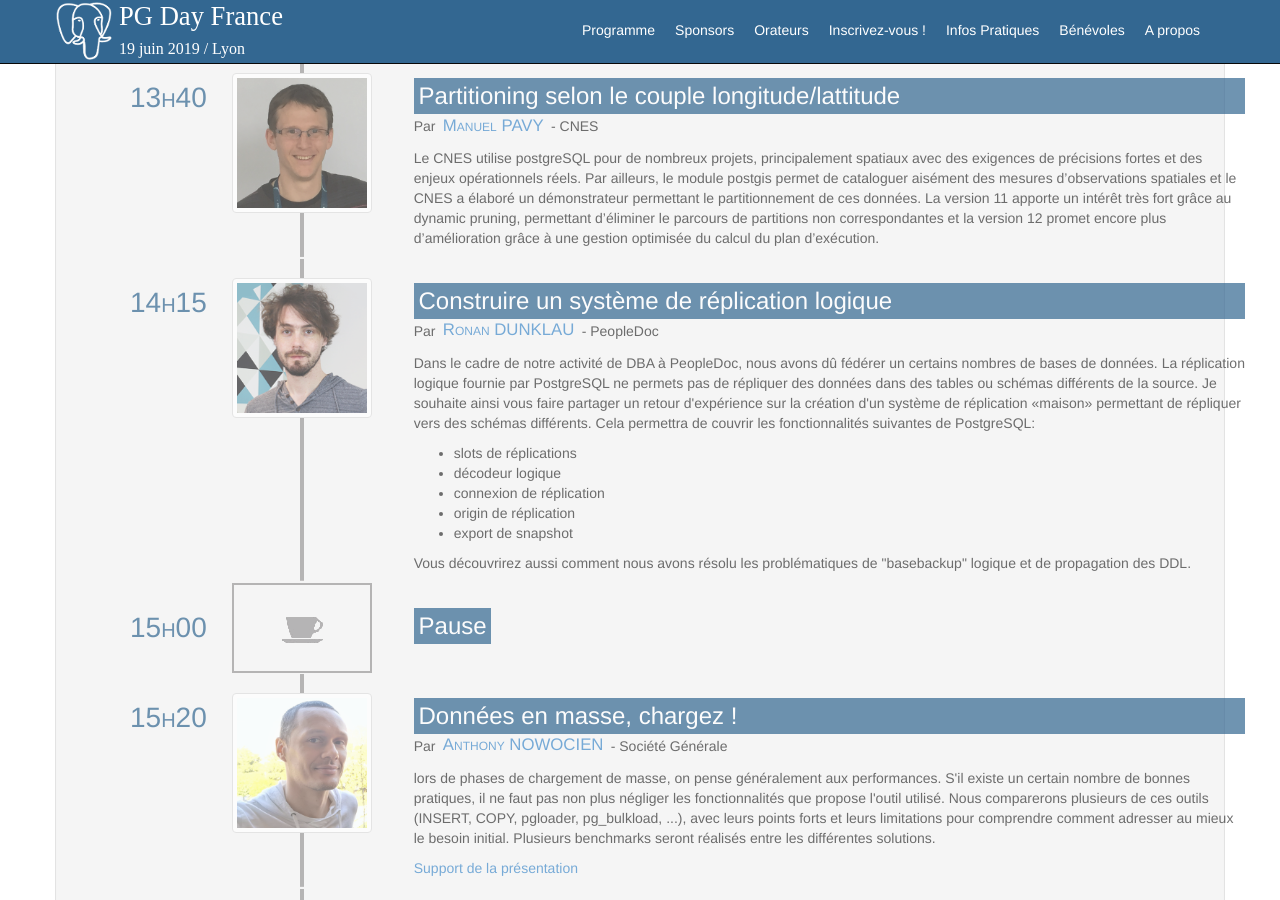
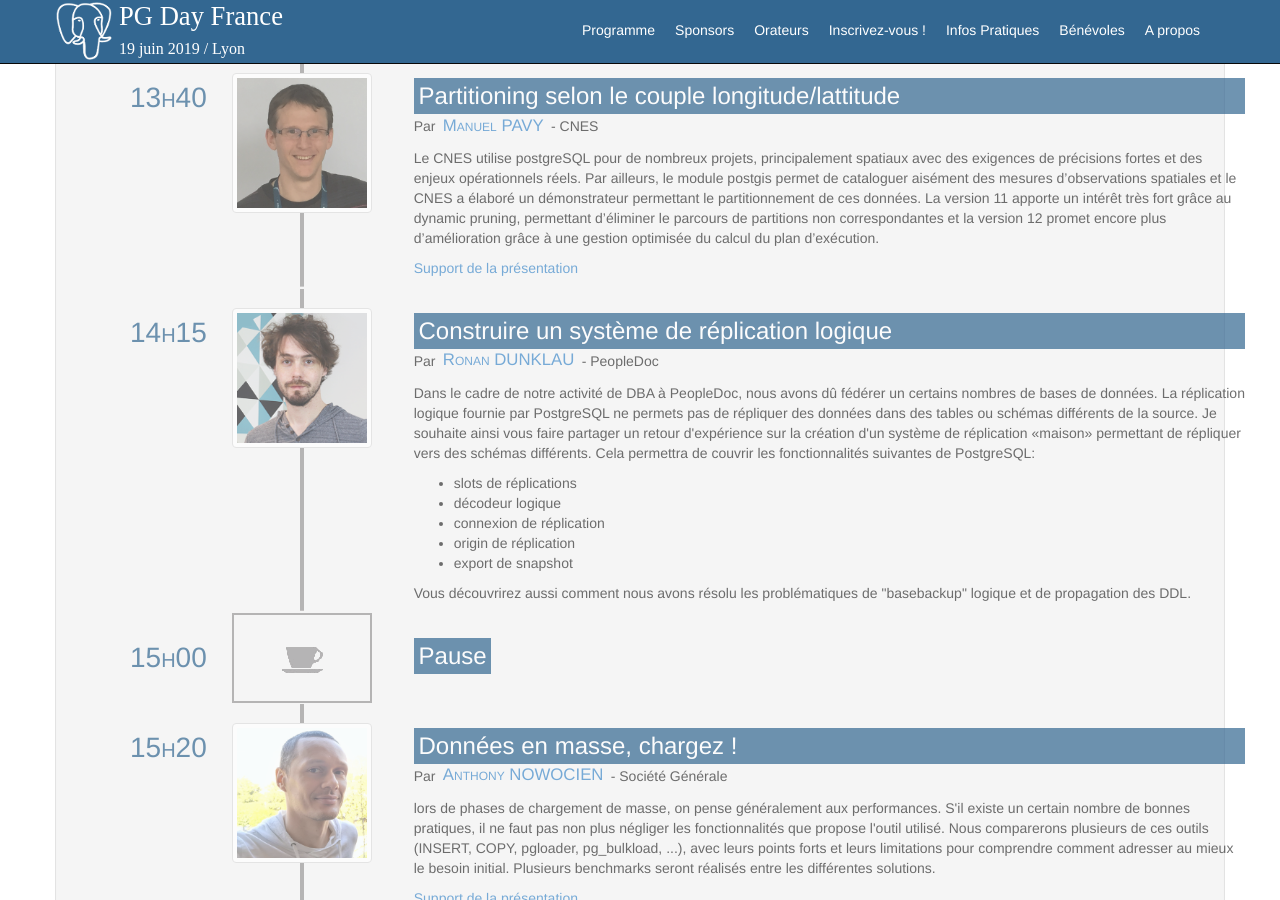
Before and after one commit to postgresqlfr/2024.pgday.fr, a Jekyll site: the page built from programme.html, in a window 1280 px wide and 900 px high, scrolled down 1488 px. Built offline with Jekyll 4.4.1, drawn with Linux system fonts in a browser that asks for light colours.

Commit message:
Ajout du support Patitionnement selon latitude longitude

```diff
--- a/programme.html
+++ b/programme.html
@@ -130,7 +130,7 @@
                   <p>Le CNES utilise postgreSQL pour de nombreux projets, principalement spatiaux avec des exigences de précisions fortes et des enjeux opérationnels réels.
                       Par ailleurs, le module postgis permet de cataloguer aisément des mesures d’observations spatiales et le CNES a élaboré un démonstrateur permettant le partitionnement de ces données. La version 11 apporte un intérêt très fort grâce au dynamic pruning, permettant d’éliminer le parcours de partitions non correspondantes et la version 12 promet encore plus d’amélioration grâce à une gestion optimisée du calcul du plan d’exécution.
                       </p>
-
+                  <p><a href="/docs/Partitionnons_selons_latitude_longitude-PAVY_M.pdf">Support de la présentation</a></p>
                 </div>
               </div>
 
```
Also changed, not shown: 1 other file.
